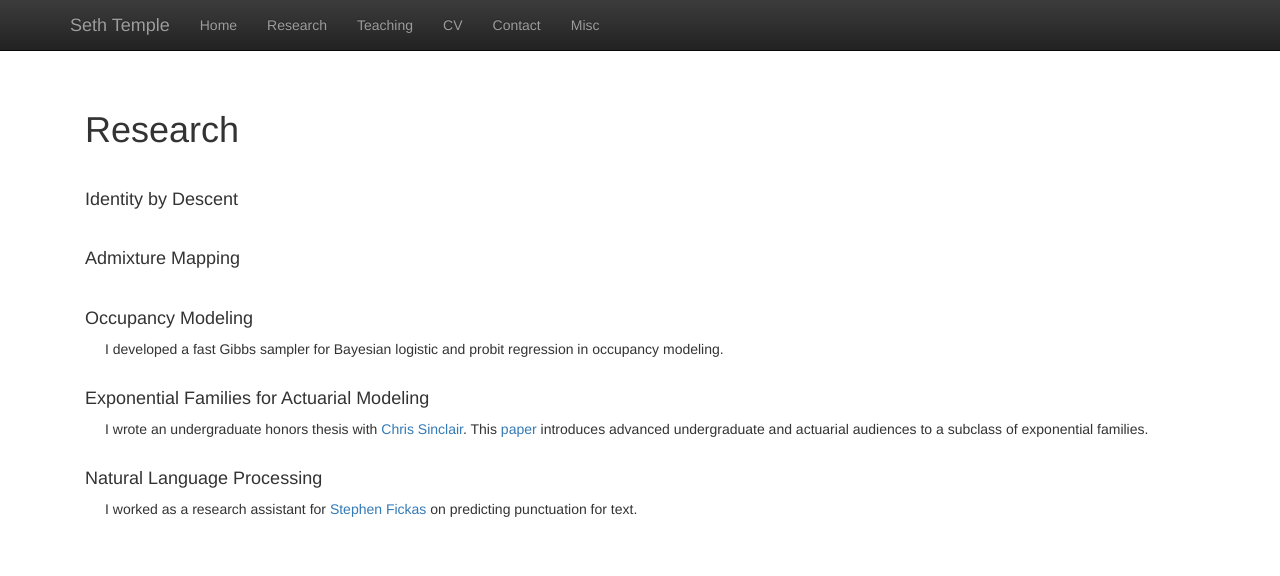
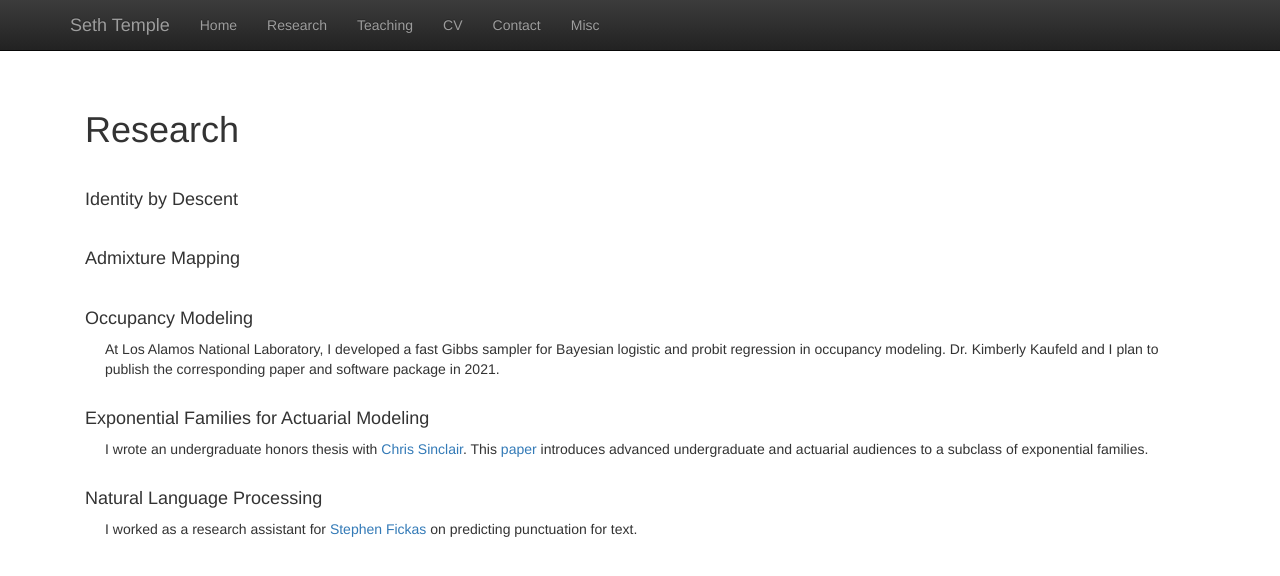
Before and after one commit to sdtemple/sdtemple.github.io, a Jekyll site: the page built from research.html, in a window 1280 px wide. Shown: the top 576 px of the page. Built offline with Jekyll 4.4.1, drawn with Linux system fonts in a browser that asks for light colours; nearby versions of some CDN libraries; library files that are not in the unit come from our copies.

Commit message:
Update research.html

```diff
--- a/research.html
+++ b/research.html
@@ -15,7 +15,8 @@ title:  'Research'
 <br/>
 <h4>Occupancy Modeling</h4>
 <p class="content" style="padding:0px;margin:0px 20px 0px;">
-  I developed a fast Gibbs sampler for Bayesian logistic and probit regression in occupancy modeling.
+  At Los Alamos National Laboratory, I developed a fast Gibbs sampler for Bayesian logistic and probit regression in occupancy modeling.
+  Dr. Kimberly Kaufeld and I plan to publish the corresponding paper and software package in 2021.
 </p>
 <br/>
 <h4>Exponential Families for Actuarial Modeling</h4>
```
